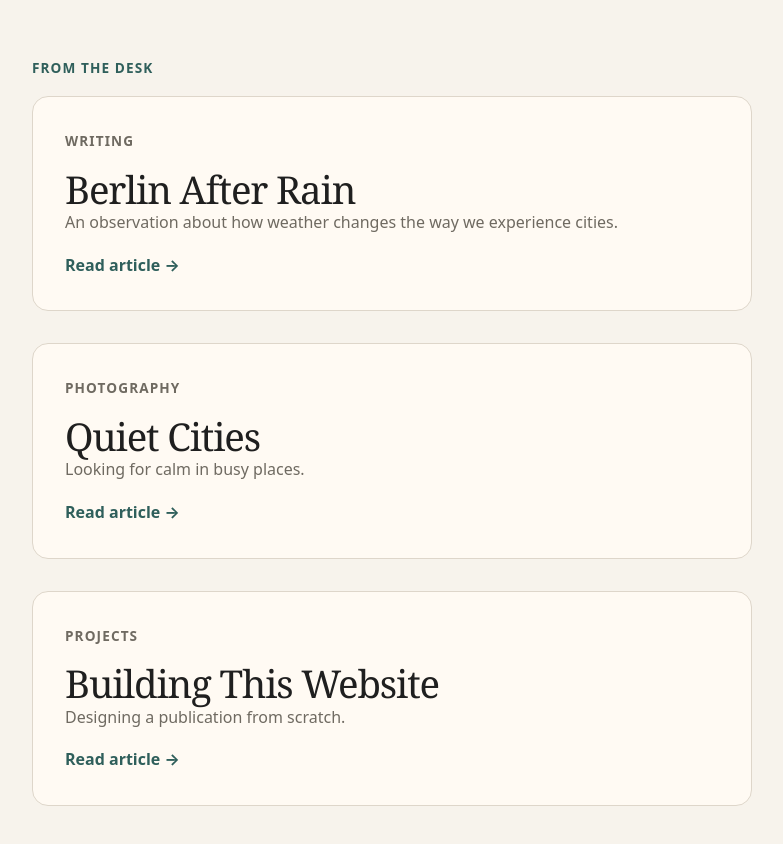
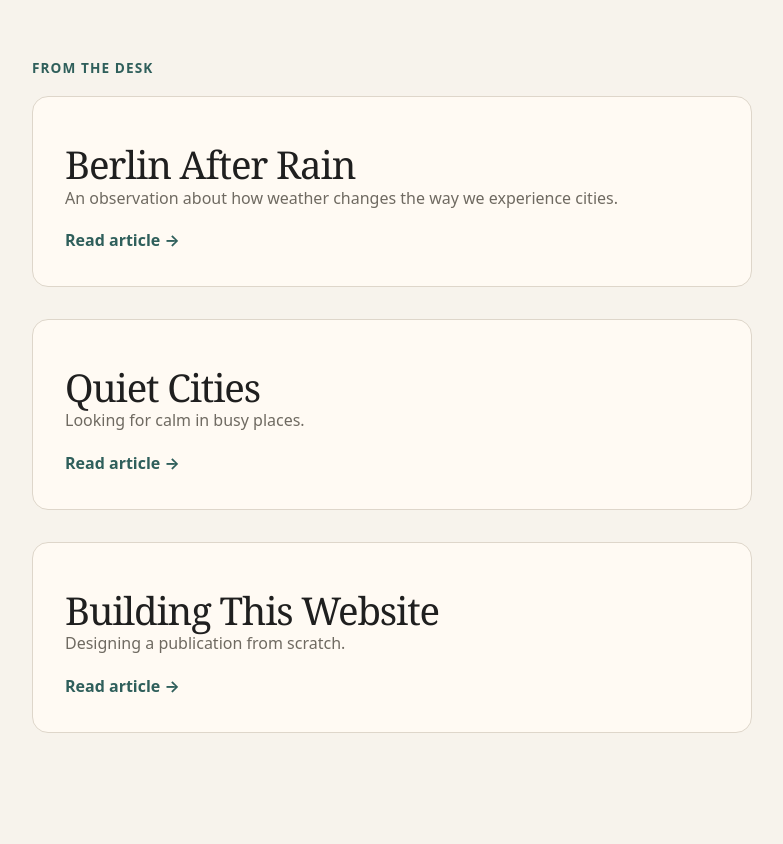
Before and after one commit to emuange/my-website, a React (Vite) app: page / in a window 1280 px wide. Shown: the part 700-1544 px from the top of the page, without its empty margins (48-831 px from the left). Built offline with nearby package versions, Linux system fonts and the light colour scheme.

Commit message:
Add content service

```diff
--- a/src/content/content.js
+++ b/src/content/content.js
@@ -6,8 +6,8 @@ const content = [
     slug: "berlin-after-rain",
     description:
       "An observation about how weather changes the way we experience cities.",
-    category: "Writing",
-    topics: ["Berlin", "Cities", "Weather"],
+    section: "Writing",
+    tags: ["Berlin", "Cities", "Weather"],
     published: "2026-07-09",
     featured: true,
     body: `
@@ -26,8 +26,8 @@ Umbrellas appear...
     title: "Quiet Cities",
     slug: "quiet-cities",
     description: "Looking for calm in busy places.",
-    category: "Photography",
-    topics: ["Cities", "Photography", "Stillness"],
+    section: "Photography",
+    tags: ["Cities", "Photography", "Stillness"],
     published: "2026-07-09",
     featured: true,
   },
@@ -37,8 +37,8 @@ Umbrellas appear...
     title: "Building This Website",
     slug: "building-this-website",
     description: "Designing a publication from scratch.",
-    category: "Projects",
-    topics: ["Design", "React", "Personal Website"],
+    section: "Projects",
+    tags: ["Design", "React", "Personal Website"],
     published: "2026-07-09",
     featured: true,
   },
```
Also changed, not shown: src/content/contentService.js (added, +27 -0 lines).
